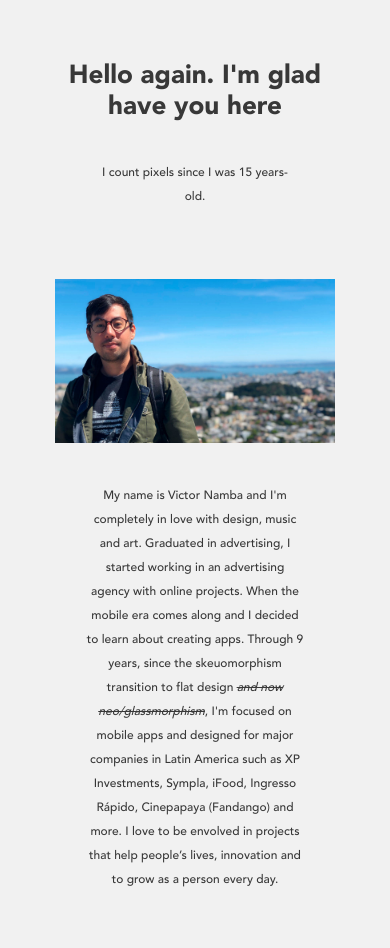
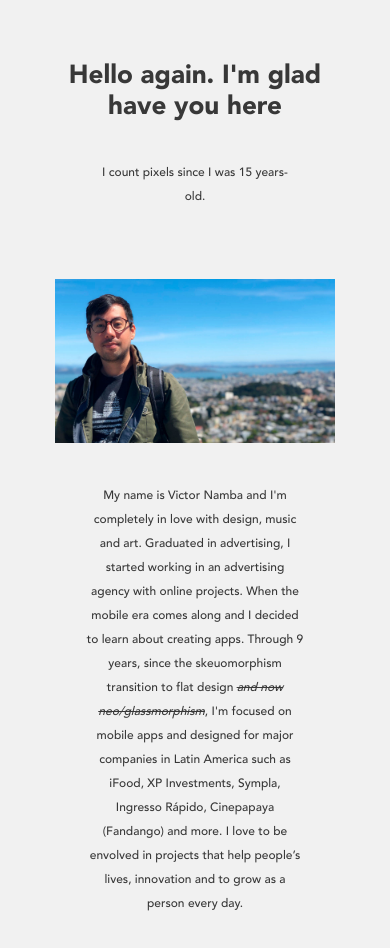
Before and after one commit to victornamba/portfolio, a plain HTML site: page about.html in a window 390 px wide. Shown: the part 121-1069 px from the top of the page. Drawn offline with Linux system fonts and the light colour scheme.

Commit message:
Update about.html
text information about

```diff
--- a/about.html
+++ b/about.html
@@ -31,7 +31,7 @@
   <img src="img/about.jpg" class="responsive">
   <div class="row">
     <div class="txt" id="small" style="margin: 0 15% 0 15%">
-        <p>My name is Victor Namba and I'm completely in love with design, music and art. Graduated in advertising, I started working in an advertising agency with online projects. When the mobile era comes along and I decided to learn about creating apps. Through 9 years, since the skeuomorphism transition to flat design <class style="text-decoration:line-through; font-style: italic;">and now neo/glassmorphism</class>, I'm focused on mobile apps and designed for major companies in Latin America such as XP Investments, Sympla, iFood, Ingresso Rápido, Cinepapaya (Fandango) and more. I love to be envolved in projects that help people’s lives, innovation and to grow as a person every day.</p>
+        <p>My name is Victor Namba and I'm completely in love with design, music and art. Graduated in advertising, I started working in an advertising agency with online projects. When the mobile era comes along and I decided to learn about creating apps. Through 9 years, since the skeuomorphism transition to flat design <class style="text-decoration:line-through; font-style: italic;">and now neo/glassmorphism</class>, I'm focused on mobile apps and designed for major companies in Latin America such as iFood, XP Investments, Sympla, Ingresso Rápido, Cinepapaya (Fandango) and more. I love to be envolved in projects that help people’s lives, innovation and to grow as a person every day.</p>
     </div>
     <div class="column_master" id="small">
       <div class="column">
```
